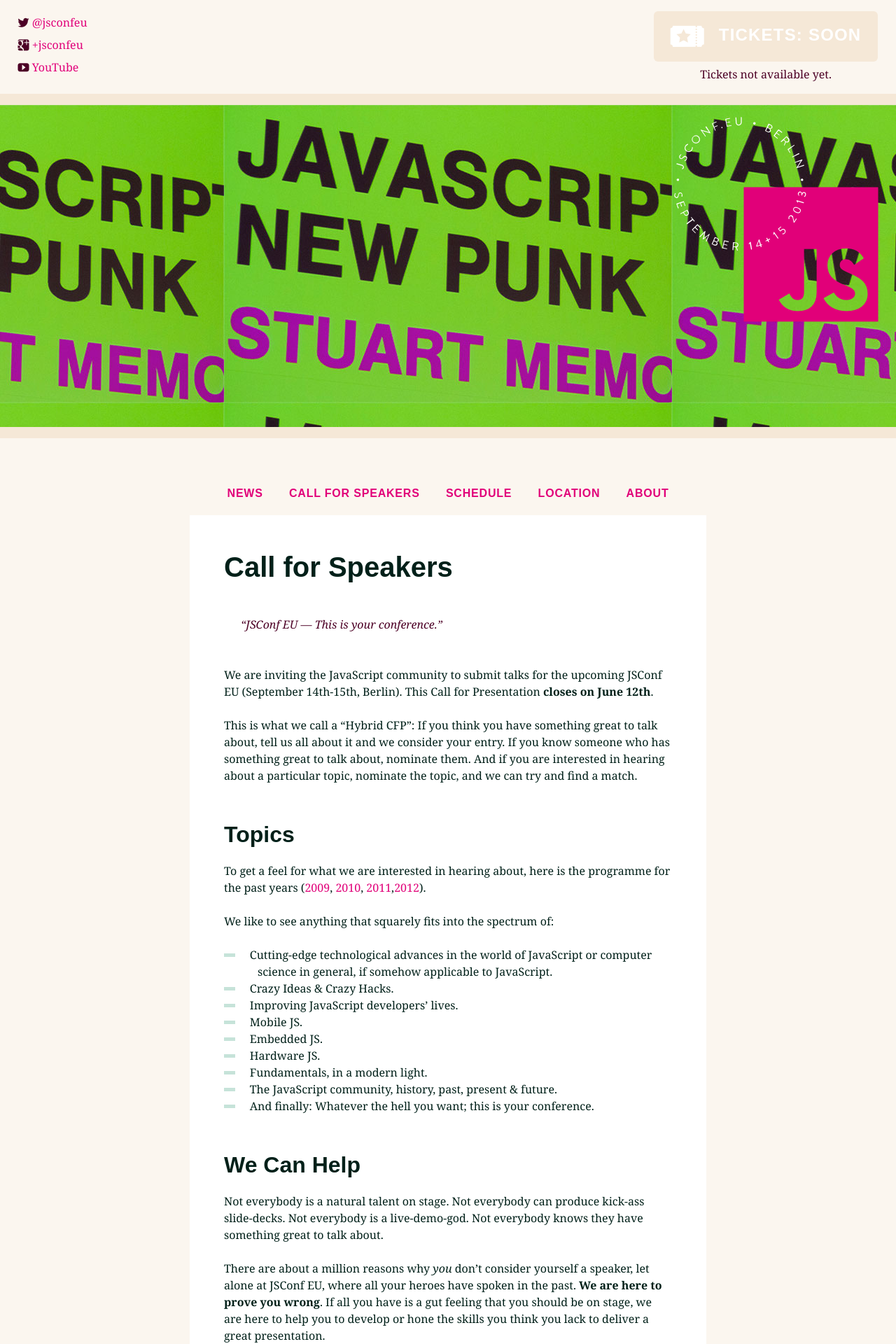
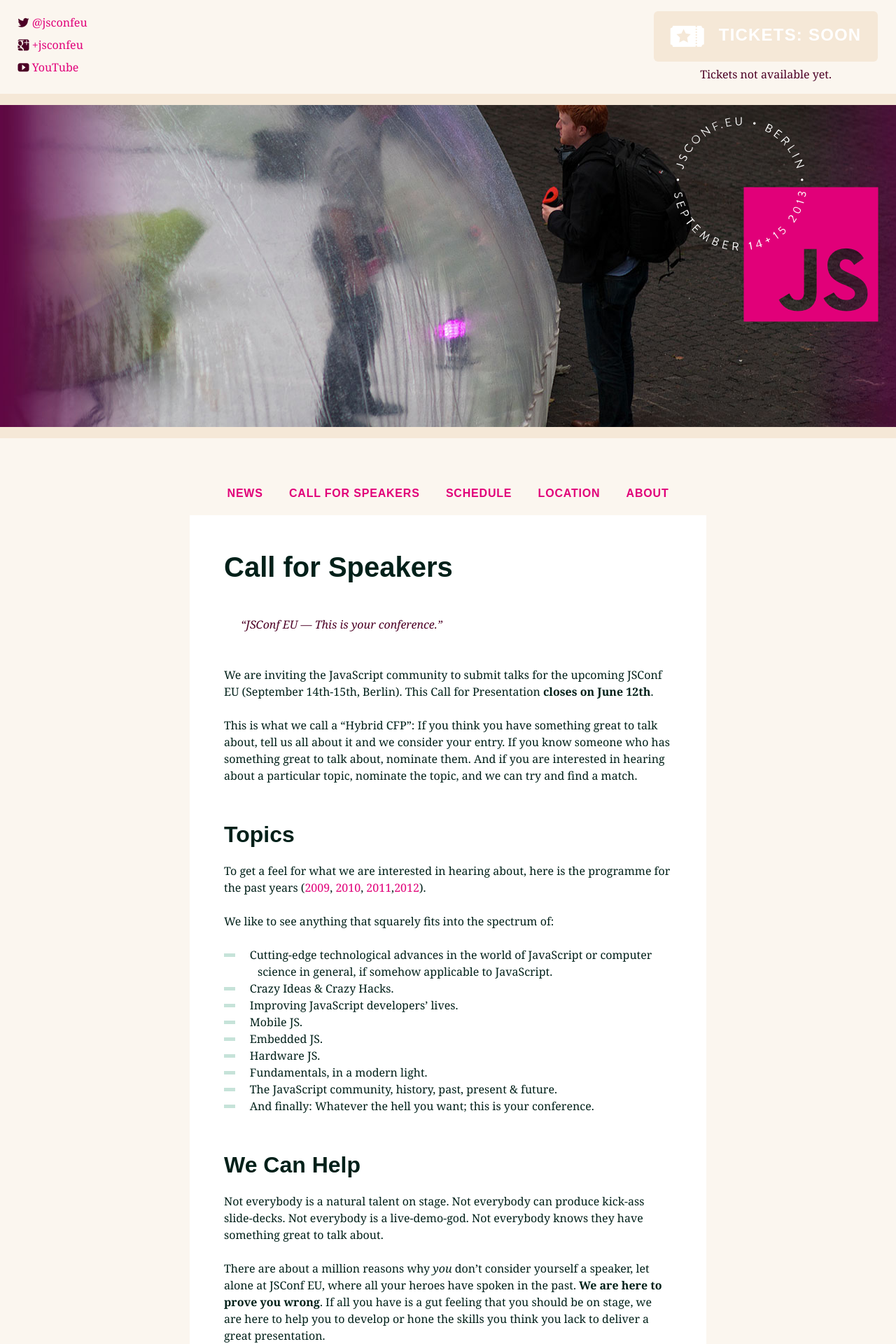
Before and after one commit to jsconf/2013.jsconf.eu, a Jekyll site: the page built from call-for-speakers/index.md, in a window 1280 px wide. Shown: the top 1920 px of the page at 70% size. Built offline with Jekyll 4.4.1, drawn with Linux system fonts in a browser that asks for light colours; nearby versions of some CDN libraries.

Commit message:
change / fix top images

```diff
--- a/sass/imports/main.scss
+++ b/sass/imports/main.scss
@@ -189,8 +189,9 @@
   background-color: #94ced5;
 }
 .background1 .stage {
-  background-image: url('/img/top_punk.jpg');
-  background-repeat: repeat;
+  background-image: url('/img/top_bubble.jpg');
+  background-position: 50% 70%;
+  background-color: #670141;
 }
 .background2 .stage {
   background-image: url('/img/top_group.jpg');
@@ -217,11 +218,10 @@
   background-color: #8d1061;
 }
 .background7 .stage {
-  background-image: url('/img/top_bubble.jpg');
-  background-position: 50% 70%;
-  background-color: #670141;
+  background-image: url('/img/top_punk.jpg');
+  background-repeat: repeat;
 }
-.background7 .stage {
+.background8 .stage {
   background-image: url('/img/top_bollocks.jpg');
   background-position: 50% 70%;
   background-color: #34003e;
--- a/stylesheets/screen.css
+++ b/stylesheets/screen.css
@@ -316,53 +316,53 @@
 
 /* line 191, ../sass/imports/main.scss */
 .background1 .stage {
-  background-image: url("/img/top_punk.jpg");
-  background-repeat: repeat;
+  background-image: url("/img/top_bubble.jpg");
+  background-position: 50% 70%;
+  background-color: #670141;
 }
 
-/* line 195, ../sass/imports/main.scss */
+/* line 196, ../sass/imports/main.scss */
 .background2 .stage {
   background-image: url("/img/top_group.jpg");
   background-position: 50% 40%;
 }
 
-/* line 199, ../sass/imports/main.scss */
+/* line 200, ../sass/imports/main.scss */
 .background3 .stage {
   background-image: url("/img/top_mandy_jed.jpg");
   background-position: 50% 40%;
   background-color: #440b40;
 }
 
-/* line 204, ../sass/imports/main.scss */
+/* line 205, ../sass/imports/main.scss */
 .background4 .stage {
   background-image: url("/img/top_disco.jpg");
   background-position: 50% 50%;
   background-color: #440b40;
 }
 
-/* line 209, ../sass/imports/main.scss */
+/* line 210, ../sass/imports/main.scss */
 .background5 .stage {
   background-image: url("/img/top_fragment.jpg");
   background-position: 50% 70%;
   background-color: #004bcc;
 }
 
-/* line 214, ../sass/imports/main.scss */
+/* line 215, ../sass/imports/main.scss */
 .background6 .stage {
   background-image: url("/img/top_draw.jpg");
   background-position: 50% 70%;
   background-color: #8d1061;
 }
 
-/* line 219, ../sass/imports/main.scss */
+/* line 220, ../sass/imports/main.scss */
 .background7 .stage {
-  background-image: url("/img/top_bubble.jpg");
-  background-position: 50% 70%;
-  background-color: #670141;
+  background-image: url("/img/top_punk.jpg");
+  background-repeat: repeat;
 }
 
 /* line 224, ../sass/imports/main.scss */
-.background7 .stage {
+.background8 .stage {
   background-image: url("/img/top_bollocks.jpg");
   background-position: 50% 70%;
   background-color: #34003e;
```
